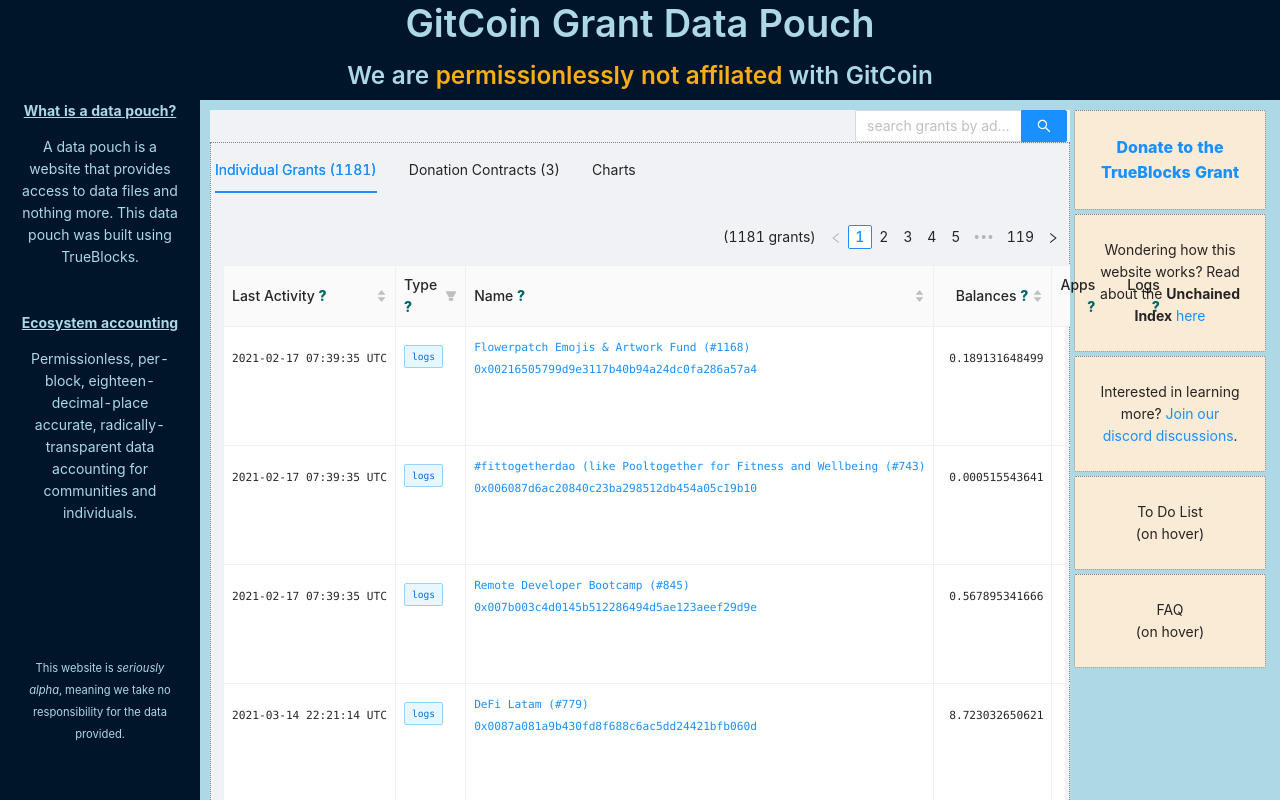
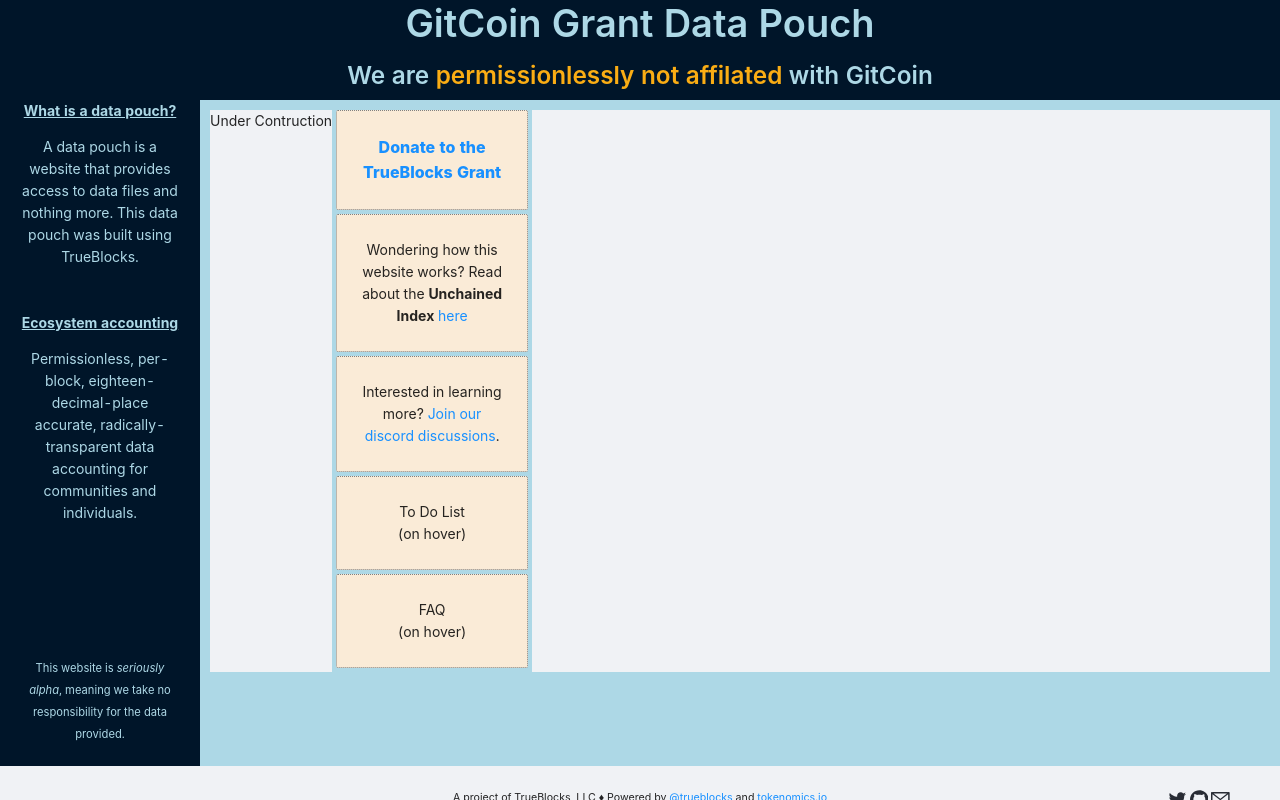
Before and after one commit to tjayrush/tokenomics.io, a React (Create React App) app: page / in a window 1280 px wide. Shown: the top 800 px of the page. Built offline with nearby package versions, Linux system fonts and the light colour scheme.

Commit message:
Updating website

```diff
--- a/src/App.js
+++ b/src/App.js
@@ -40,7 +40,7 @@
         <LeftSider />
         <Content style={{padding: '10px', paddingLeft: '10px', backgroundColor: 'lightblue'}}>
           <Layout>
-            <HomePage />
+            <div>Under Contruction</div>
             <RightSider />
           </Layout>
         </Content>
```
